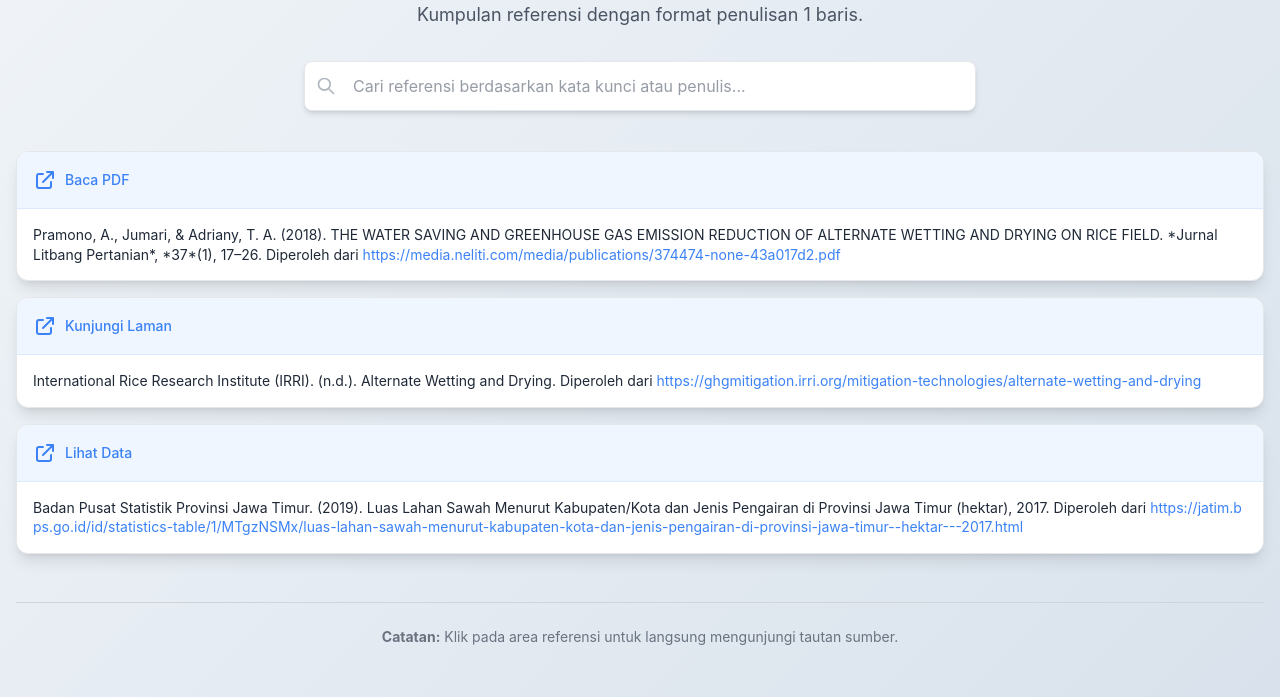
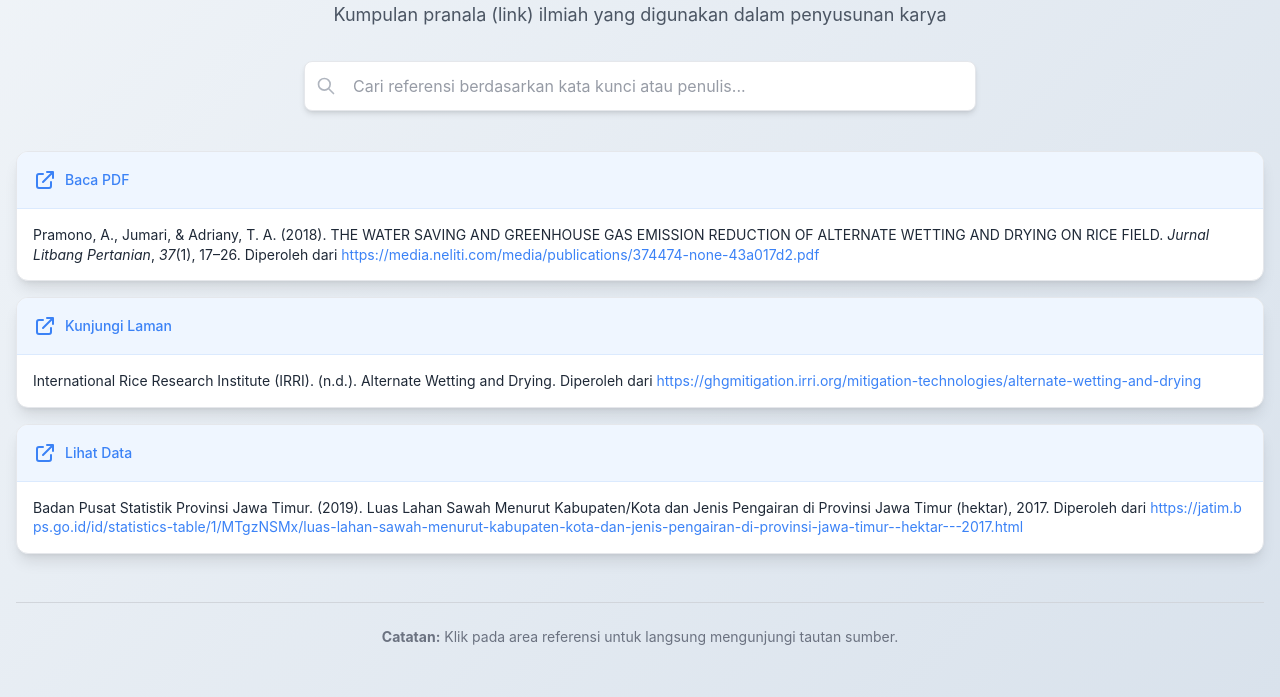
Before and after one commit to Hanum05/Daftar-pustaka, a plain HTML site: page index.html in a window 1280 px wide. Shown: the part 103-800 px from the top of the page. Drawn offline with nearby package versions, Linux system fonts and the light colour scheme.

Commit message:
Update index.html

```diff
--- a/index.html
+++ b/index.html
@@ -129,8 +129,9 @@
             <h1 class="text-4xl sm:text-5xl font-extrabold mb-2 tracking-tight">
                 Daftar Pustaka
             </h1>
+            <!-- P Teks diubah sesuai permintaan: Kumpulan pranala (link) ilmiah yang digunakan dalam penyusunan karya -->
             <p class="text-lg text-gray-600">
-                Kumpulan referensi dengan format penulisan 1 baris.
+                Kumpulan pranala (link) ilmiah yang digunakan dalam penyusunan karya
             </p>
         </header>
 
@@ -148,7 +149,7 @@
         <!-- Diubah menjadi 1 kolom penuh agar daftar pustaka 1 baris terlihat rapi -->
         <div id="references-grid" class="grid gap-4 grid-cols-1">
 
-            <!-- CARD 1: Jurnal -->
+            <!-- CARD 1: Jurnal (Format diperbaiki, tanda * dihilangkan diganti dengan <em>) -->
             <div class="reference-card border border-gray-200 rounded-xl shadow-lg hover:shadow-xl overflow-hidden" data-keywords="Pramono Jumari Adriany Water Saving Greenhouse Gas Emission Reduction Alternate Wetting and Drying Rice Field Jurnal Litbang Pertanian" id="card-1">
                 <a href="https://media.neliti.com/media/publications/374474-none-43a017d2.pdf" target="_blank" rel="noopener noreferrer" class="block">
                     <div class="link-preview p-4 border-b border-blue-100 flex items-center justify-start">
@@ -158,12 +159,12 @@
                 </a>
                 <div class="p-4">
                     <p class="citation-text" id="title-1">
-                        Pramono, A., Jumari, & Adriany, T. A. (2018). THE WATER SAVING AND GREENHOUSE GAS EMISSION REDUCTION OF ALTERNATE WETTING AND DRYING ON RICE FIELD. *Jurnal Litbang Pertanian*, *37*(1), 17–26. Diperoleh dari <a href="https://media.neliti.com/media/publications/374474-none-43a017d2.pdf" class="text-blue-500 hover:text-blue-700 dark:text-blue-300 dark:hover:text-blue-100 break-all" target="_blank" rel="noopener noreferrer">https://media.neliti.com/media/publications/374474-none-43a017d2.pdf</a>
+                        Pramono, A., Jumari, & Adriany, T. A. (2018). THE WATER SAVING AND GREENHOUSE GAS EMISSION REDUCTION OF ALTERNATE WETTING AND DRYING ON RICE FIELD. <em>Jurnal Litbang Pertanian</em>, <em>37</em>(1), 17–26. Diperoleh dari <a href="https://media.neliti.com/media/publications/374474-none-43a017d2.pdf" class="text-blue-500 hover:text-blue-700 dark:text-blue-300 dark:hover:text-blue-100 break-all" target="_blank" rel="noopener noreferrer">https://media.neliti.com/media/publications/374474-none-43a017d2.pdf</a>
                     </p>
                 </div>
             </div>
 
-            <!-- CARD 2: Website Institusi Tanpa Tanggal -->
+            <!-- CARD 2: Website Institusi Tanpa Tanggal (Format diperbaiki, tanda * dihilangkan diganti dengan <em>) -->
             <div class="reference-card border border-gray-200 rounded-xl shadow-lg hover:shadow-xl overflow-hidden" data-keywords="International Rice Research Institute IRRI Alternate Wetting and Drying GHG Mitigation" id="card-2">
                 <a href="https://ghgmitigation.irri.org/mitigation-technologies/alternate-wetting-and-drying" target="_blank" rel="noopener noreferrer" class="block">
                     <div class="link-preview p-4 border-b border-blue-100 flex items-center justify-start">
@@ -178,7 +179,7 @@
                 </div>
             </div>
 
-            <!-- CARD 3: Data BPS -->
+            <!-- CARD 3: Data BPS (Format diperbaiki) -->
             <div class="reference-card border border-gray-200 rounded-xl shadow-lg hover:shadow-xl overflow-hidden" data-keywords="Badan Pusat Statistik Provinsi Jawa Timur Luas Lahan Sawah Kabupaten Kota Jenis Pengairan 2017" id="card-3">
                 <a href="https://jatim.bps.go.id/id/statistics-table/1/MTgzNSMx/luas-lahan-sawah-menurut-kabupaten-kota-dan-jenis-pengairan-di-provinsi-jawa-timur--hektar---2017.html" target="_blank" rel="noopener noreferrer" class="block">
                     <div class="link-preview p-4 border-b border-blue-100 flex items-center justify-start">
```
